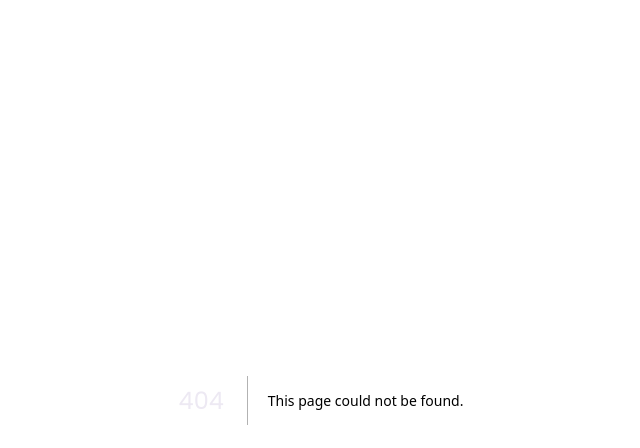
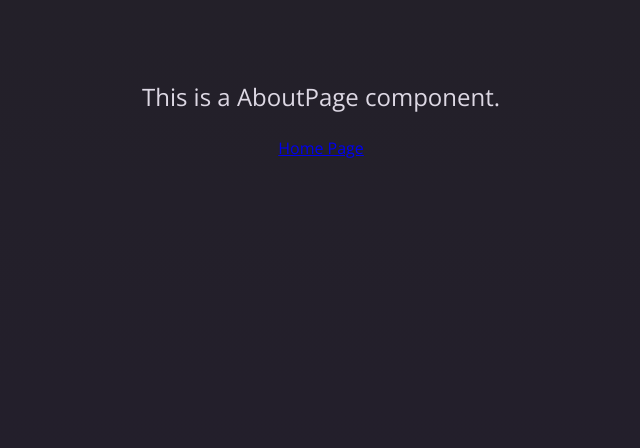
Before and after one commit to kingastanek/next-js-14, a Next.js app: page /about in a window 1280 px wide. Before the commit this address had no page. Shown: the top 448 px of the page, without its empty margins (319-959 px from the left). Built offline with nearby package versions, Linux system fonts and the light colour scheme.

Commit message:
Adding first route

```diff
--- /dev/null
+++ b/app/about/page.js
@@ -0,0 +1,13 @@
+import React from "react";
+import Link from "next/link";
+
+const AboutPage = () => {
+  return (
+    <main>
+      <p>This is a AboutPage component.</p>
+      <Link href="/">Home Page</Link>
+    </main>
+  );
+};
+
+export default AboutPage;
```
Also changed, not shown: app/page.js (+7 -2 lines), components/header.js (added, +8 -0 lines).
